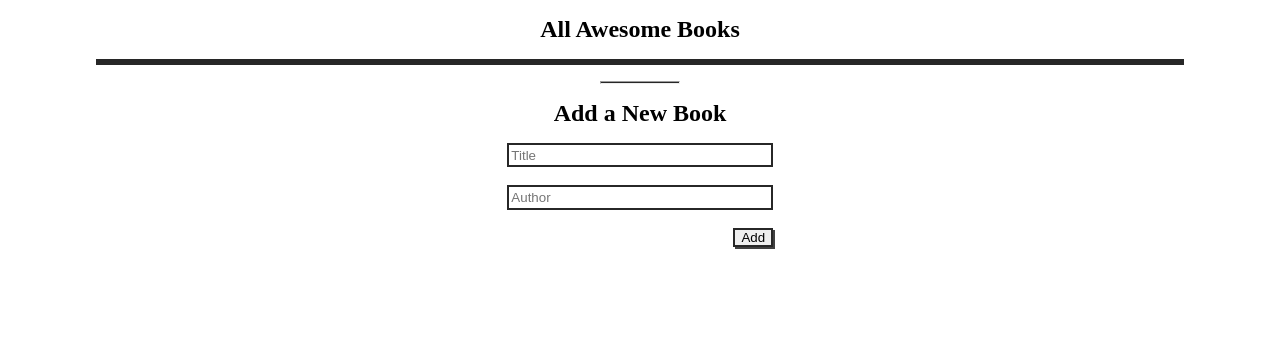
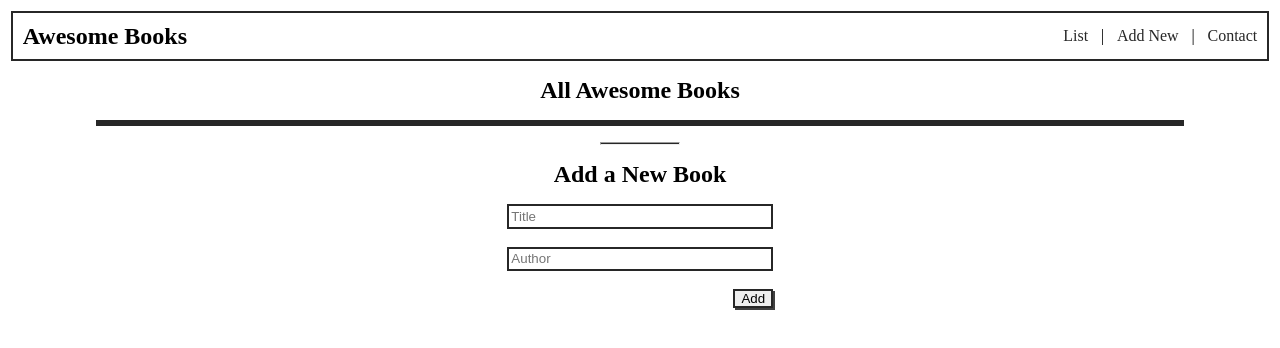
Before and after one commit to seperalta22/Awesome-Books, a website: page index.html in a window 1280 px wide. Drawn offline with Linux system fonts and the light colour scheme.

Commit message:
Create Nav bar

```diff
--- a/css/styles.css
+++ b/css/styles.css
@@ -4,6 +4,30 @@
   box-sizing: border-box;
   margin: 0;
   padding: 0;
+}
+
+header {
+  display: flex;
+  justify-content: space-between;
+  align-items: center;
+  padding: 0.6em;
+  border: 2px #272727 solid;
+  margin: 0.7em;
+}
+
+nav ul{
+  list-style: none;
+  display: flex;
+  gap: 0.8em;
+}
+
+nav a {
+  text-decoration: none;
+  color: #272727;
+}
+
+nav a:active {
+  color: #244e75;
 }
 
 .awesome-books-list {
--- a/index.html
+++ b/index.html
@@ -9,6 +9,19 @@
 </head>
 
 <body>
+    <header>
+        <h2>Awesome Books</h2>
+        <nav>
+            <ul>
+               <li><a href="">List</a></li>
+               <span>|</span>
+               <li><a href="">Add New</a></li>
+               <span>|</span>
+               <li><a href="">Contact</a></li>
+            </ul>
+        </nav>
+    </header>
+
     <section class="awesome-books-list">
         <h1>All Awesome Books</h1>
         <div class="books"></div>
```
